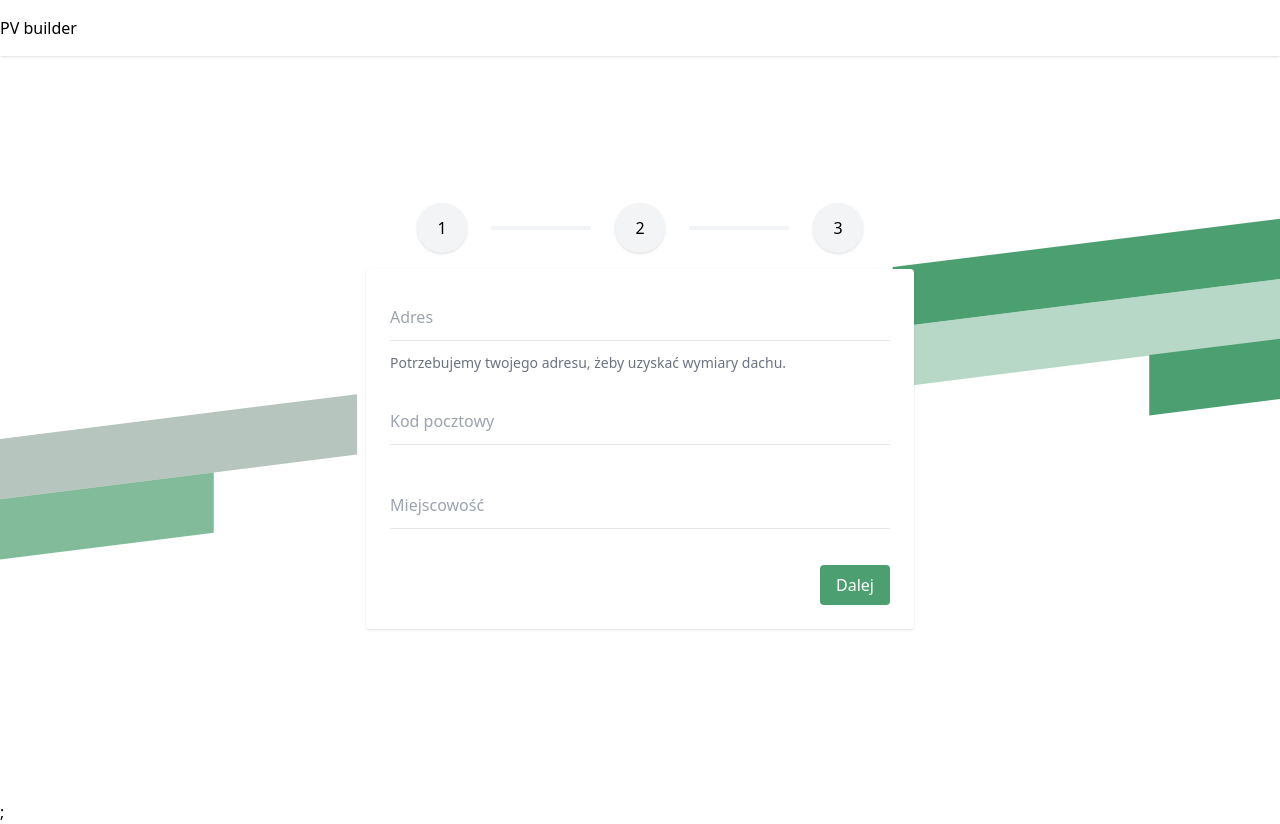
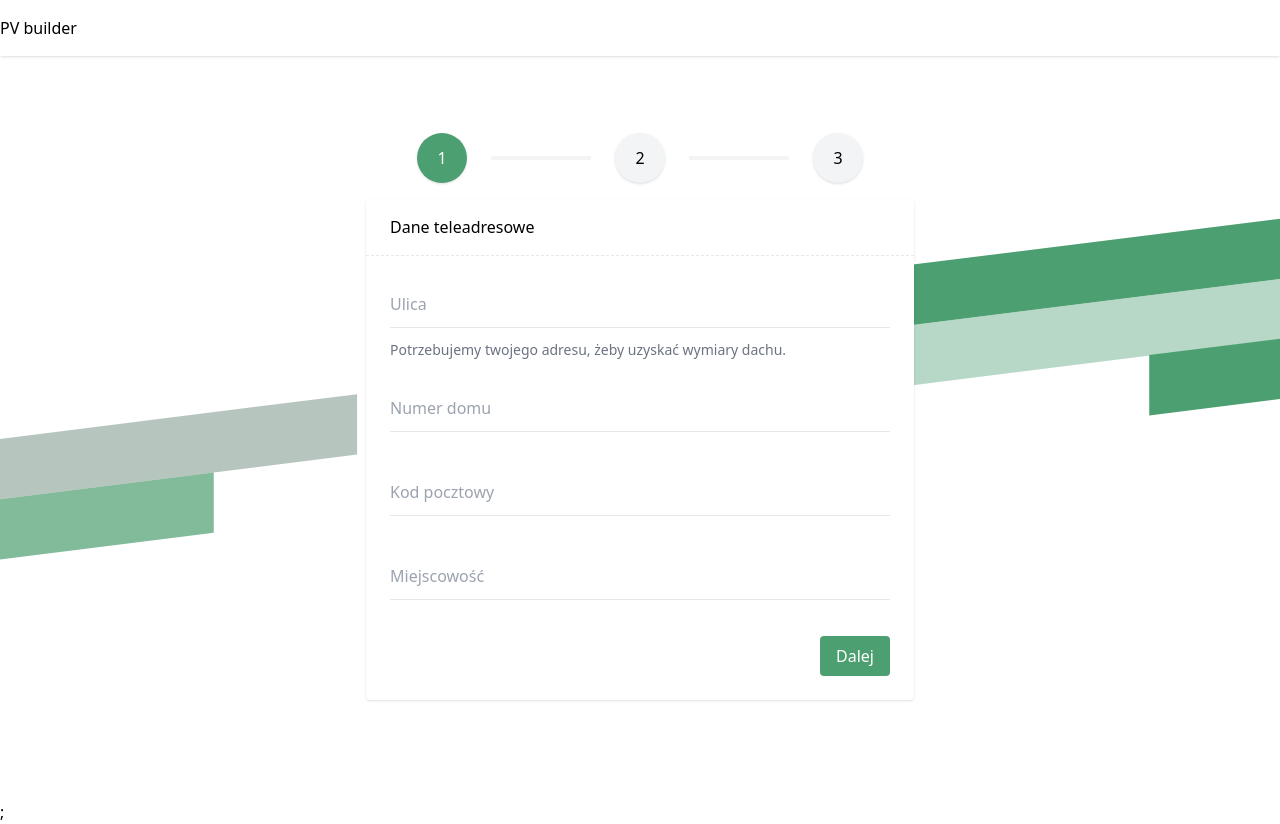
Before and after one commit to jacobKl/kosciuszkon-2025, a React (Vite) app in the folder frontend/: page / in a window 1280 px wide. Built offline with nearby package versions, Linux system fonts and the light colour scheme.

Commit message:
Frontend: loader, animations useAddressQuery

```diff
--- a/frontend/src/components/AddressForm/index.tsx
+++ b/frontend/src/components/AddressForm/index.tsx
@@ -1,8 +1,10 @@
 import React from "react";
 import { useForm } from "react-hook-form";
 
+import { useAppContext, type AppContextType, type FormState } from "../../context/AppContextProvider";
+
 import Input from "../Input";
-import { useAppContext, type AppContextType, type FormState } from "../../context/AppContextProvider";
+import Card from "../Card";
 
 const AddressForm = () => {
   const {
@@ -19,15 +21,25 @@ const AddressForm = () => {
   }
 
   return (
-      <form onSubmit={handleSubmit(onSubmit)} className="flex flex-col gap-6 min-w-[500px]">
+      <Card title="Dane teleadresowe">
+        <form onSubmit={handleSubmit(onSubmit)} className="flex flex-col gap-6 min-w-[500px]">
           <Input
-            label="Adres"
-            register={register("address", {
+            label="Ulica"
+            register={register("street", {
               required: "To pole jest wymagane",
             })}
-            error={errors?.address?.message}
-            name="address"
+            error={errors?.street?.message}
+            name="street"
             helper="Potrzebujemy twojego adresu, żeby uzyskać wymiary dachu."
+          />
+
+          <Input
+            label="Numer domu"
+            register={register("number", {
+              required: "To pole jest wymagane",
+            })}
+            error={errors?.number?.message}
+            name="number"
           />
 
           <Input
@@ -52,6 +64,7 @@ const AddressForm = () => {
           <input type="submit" value="Dalej" className="button-primary" />
         </div>
       </form>
+      </Card>
   );
 };
 
--- a/frontend/src/components/Card/index.tsx
+++ b/frontend/src/components/Card/index.tsx
@@ -1,7 +1,16 @@
-import React from "react";
+import React, { type ReactNode } from "react";
 
-const Card = ({ children }) => {
-  return <div className="p-6 rounded shadow bg-white min-h-[300px] mx-auto w-[min-content]">{children}</div>;
+const Card = ({ children, title }: { children: ReactNode; title: string }) => {
+  return (
+    <div className="rounded shadow bg-white min-h-[300px] mx-auto w-[min-content]">
+      {title && (
+        <div className="border-b-[1px] border-gray-200 border-dashed px-6 py-4">
+          <h2>{title}</h2>
+        </div>
+      )}
+      <div className="p-6">{children}</div>
+    </div>
+  );
 };
 
 export default Card;
--- a/frontend/src/components/Layout/index.tsx
+++ b/frontend/src/components/Layout/index.tsx
@@ -1,6 +1,7 @@
 import React from "react";
 import Header from "../Header";
 import Ribbons from "../Ribbons";
+import Loader from "../Loader";
 
 const Layout = ({ children }) => {
   return (
@@ -8,6 +9,7 @@ const Layout = ({ children }) => {
       <Header />
       <main className="container mx-auto flex justify-center align-center flex-col min-h-[calc(100vh - 60px)] py-4">{children}</main>;
       <Ribbons />
+      <Loader />
     </>
   );
 };
--- /dev/null
+++ b/frontend/src/components/Loader/index.tsx
@@ -0,0 +1,61 @@
+import { useEffect, useState } from "react";
+import { motion, useAnimation } from "framer-motion";
+
+const Loader = () => {
+  const [text, setText] = useState("");
+  const [isSplitting, setIsSplitting] = useState(false);
+  const fullText = "pvbuilder";
+  const controls = useAnimation();
+
+  useEffect(() => {
+    let index = 0;
+    const interval = setInterval(() => {
+      setText(fullText.slice(0, index + 1));
+      index++;
+      if (index === fullText.length) {
+        clearInterval(interval);
+        setTimeout(() => {
+          setIsSplitting(true);
+          controls.start("split");
+        }, 200);
+      }
+    }, 100);
+    return () => clearInterval(interval);
+  }, []);
+
+  const leftVariants = {
+    initial: { x: 0, border: "none" },
+    split: { x: "-100vw", transition: { duration: 1, ease: "easeInOut" } },
+  };
+
+  const overlayVariants = {
+    initial: { opacity: 1 },
+    split: { opacity: 0, transition: { delay: 1, duration: 0.5 } },
+  };
+
+  return (
+    <motion.div
+      className="fixed inset-0 bg-white overflow-hidden z-50 pointer-events-none"
+      initial="initial"
+      animate={controls}
+      variants={overlayVariants}
+    >
+      <motion.div
+        className="absolute left-0 top-0 w-full h-full bg-primary flex justify-center items-center select-none font-mono font-bold text-4xl overflow-hidden"
+        variants={leftVariants}
+      >
+      </motion.div>
+
+      <motion.div
+        className="fixed inset-0 flex justify-center items-center pointer-events-none select-none font-thin text-4xl text-white z-10"
+        initial={{ opacity: 1 }}
+        animate={{ opacity: isSplitting ? 0 : 1 }}
+        transition={{ duration: 0.3 }}
+      >
+        {text}
+      </motion.div>
+    </motion.div>
+  );
+}
+
+export default Loader;
--- a/frontend/src/components/Ribbons/index.tsx
+++ b/frontend/src/components/Ribbons/index.tsx
@@ -5,7 +5,7 @@ const Ribbons = () => {
     hidden: { x: fromLeft ? -700 : 700, delay: 2 + Math.random() * 5 * 0.1 },
     visible: {
       x: 0,
-      transition: { type: "spring", stiffness: 120, damping: 14 },
+      transition: { type: "spring", stiffness: 120, damping: 14, delay: 2 },
     },
   });
 
--- a/frontend/src/components/Steps/index.tsx
+++ b/frontend/src/components/Steps/index.tsx
@@ -3,7 +3,7 @@ import { AnimatePresence, motion } from "framer-motion";
 
 import { useAppContext, type AppContextType } from "../../context/AppContextProvider";
 import AddressForm from "../AddressForm";
-import Card from "../Card";
+import clsx from "clsx";
 
 const Steps = () => {
   const { step }: AppContextType = useAppContext();
@@ -19,7 +19,7 @@ const Steps = () => {
       case 1:
         return <AddressForm />;
       case 2:
-        return <div>Account username/password</div>;
+        return <div className="min-w-[500px]">Account username/password</div>;
       default:
         return null;
     }
@@ -29,20 +29,18 @@ const Steps = () => {
     <>
       <div className="flex mb-4 gap-6 justify-center items-center">
         {[1, 2, 3].map((single, ix) => (
-          <>
-            <div key={ix} className="p-4 font-thin bg-gray-100 shadow rounded-[25px] w-[50px] h-[50px] flex justify-center items-center">
+          <React.Fragment key={ix}>
+            <div className={clsx("p-4 transition-all font-thin bg-gray-100 shadow rounded-[25px] w-[50px] h-[50px] flex justify-center items-center", single <= step && "bg-primary text-white")}>
               {single}
             </div>
-            {single < 3 && <div className="w-[100px] h-[4px] rounded-[1px] bg-gray-100"></div>}
-          </>
+            {single < 3 && <div className={clsx("transition-all w-[100px] h-[4px] rounded-[1px] bg-gray-100", single + 1 <= step && "bg-primary text-white")}></div>}
+          </React.Fragment>
         ))}
       </div>
 
       <AnimatePresence mode="wait">
         <motion.div key={step} variants={variants} initial="initial" animate="animate" exit="exit" transition={{ duration: 0.3 }} className="mb-6">
-          <Card>
-            <StepContent />
-          </Card>
+          <StepContent />
         </motion.div>
       </AnimatePresence>
     </>
--- a/frontend/src/context/AppContextProvider.tsx
+++ b/frontend/src/context/AppContextProvider.tsx
@@ -1,7 +1,8 @@
 import React, { useState, type ReactNode, createContext, type Dispatch, type SetStateAction, useContext } from "react";
 
 export type FormState = {
-  address: string;
+  street: string;
+  number: string;
   postcode: string;
   city: string;
 };
@@ -19,7 +20,8 @@ const AppContext = createContext<AppContextType | undefined>(undefined);
 const AppContextProvider = ({ children }: { children: ReactNode }) => {
   const [step, setStep] = useState(1);
   const [formState, setFormState] = useState<FormState>({
-    address: "",
+    street: "",
+    number: "",
     postcode: "",
     city: "",
   });
--- /dev/null
+++ b/frontend/src/queries/useAddressQuery.ts
@@ -0,0 +1,24 @@
+import { useQuery } from '@tanstack/react-query';
+import type { FormState } from '../context/AppContextProvider';
+
+const sendAddress = async (formState: FormState): Promise<any> => {
+  const res = await fetch('http://localhost:8080/api/house_address', {
+    method: 'POST',
+    headers: { 'Content-Type': 'application/json' },
+    body: JSON.stringify(formState),
+  });
+
+  if (!res.ok) {
+    throw new Error('Failed to submit address');
+  }
+
+  return res.json();
+};
+
+export const useAddressQuery = (formState: FormState) => {
+  return useQuery({
+    queryKey: ['addressQuery', formState],
+    queryFn: () => sendAddress(formState),
+    retry: false,
+  });
+};
```
Also changed, not shown: frontend/src/main.tsx (+4 -4 lines).
